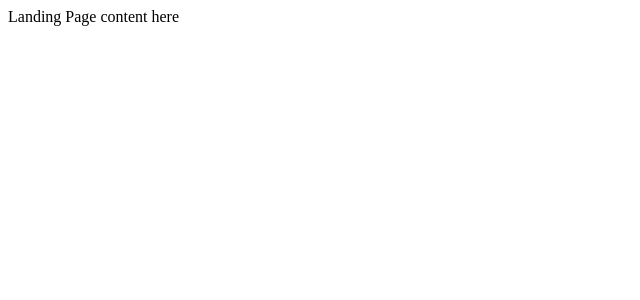
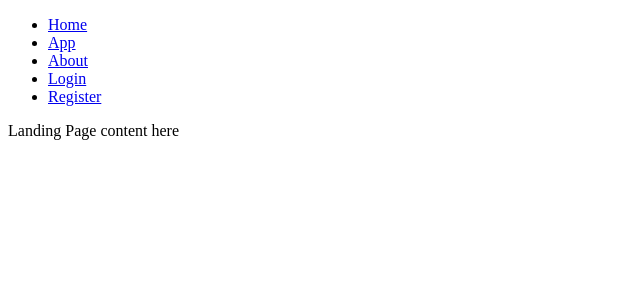
Before and after one commit to ElyarSadig/todo-app-vue, a Vue app: page / in a window 1280 px wide. Shown: the top 300 px of the page, without its empty margins (0-640 px from the left). Built offline with nearby package versions, Linux system fonts and the light colour scheme.

Commit message:
update: app component

```diff
--- a/src/App.vue
+++ b/src/App.vue
@@ -1,11 +1,35 @@
 <script setup>
+import { useAuthStore } from "./stores/auth";
 
+const store = useAuthStore();
+const loggedIn = store.loggedIn;
 </script>
 
 <template>
-  <router-view></router-view>
+  <div id="app">
+    <ul class="nav">
+      <li><router-link :to="{ name: 'home' }">Home</router-link></li>
+      <li><router-link :to="{ name: 'todo' }">App</router-link></li>
+      <li><router-link :to="{ name: 'about' }">About</router-link></li>
+      <li v-if="!loggedIn">
+        <router-link :to="{ name: 'login' }">Login</router-link>
+      </li>
+      <li v-if="!loggedIn">
+        <router-link :to="{ name: 'register' }">Register</router-link>
+      </li>
+      <li v-if="loggedIn">
+        <router-link :to="{ name: 'logout' }">Logout</router-link>
+      </li>
+    </ul>
+    <transition
+      name="router-animation"
+      enter-active-class="animated fadeIn"
+      leave-active-class="animated fadeOut"
+      mode="out-in"
+    >
+      <router-view></router-view>
+    </transition>
+  </div>
 </template>
 
-<style>
-
-</style>
+<style></style>
--- a/src/router/index.js
+++ b/src/router/index.js
@@ -3,6 +3,8 @@ import LandingPage from "@/components/marketing/LandingPage.vue";
 import AboutPage from "@/components/marketing/AboutPage.vue";
 import LoginPage from "@/components/auth/LoginPage.vue";
 import RegisterPage from "@/components/auth/RegisterPage.vue";
+import LogoutPage from "@/components/auth/LogoutPage.vue";
+LogoutPage
 
 const router = createRouter({
   history: createWebHistory(import.meta.env.BASE_URL),
@@ -44,7 +46,7 @@ const router = createRouter({
     {
       path: "/logout",
       name: "logout",
-      // component: Logout,
+      component: LogoutPage,
     },
   ],
 });
```
